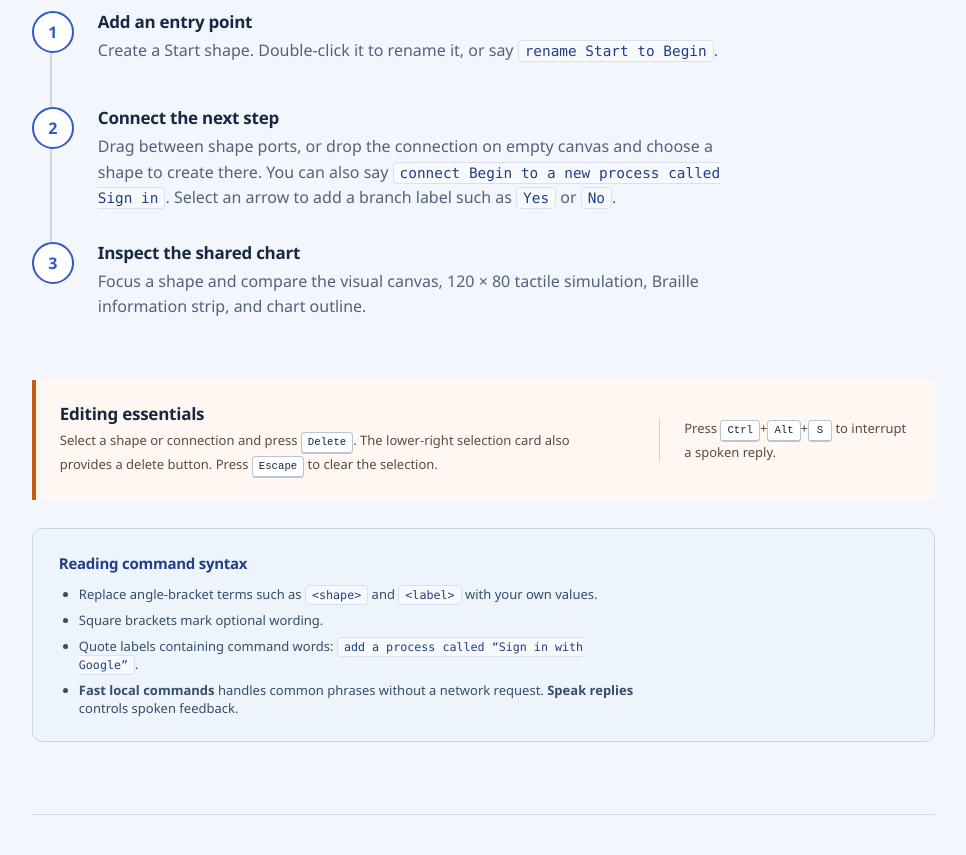
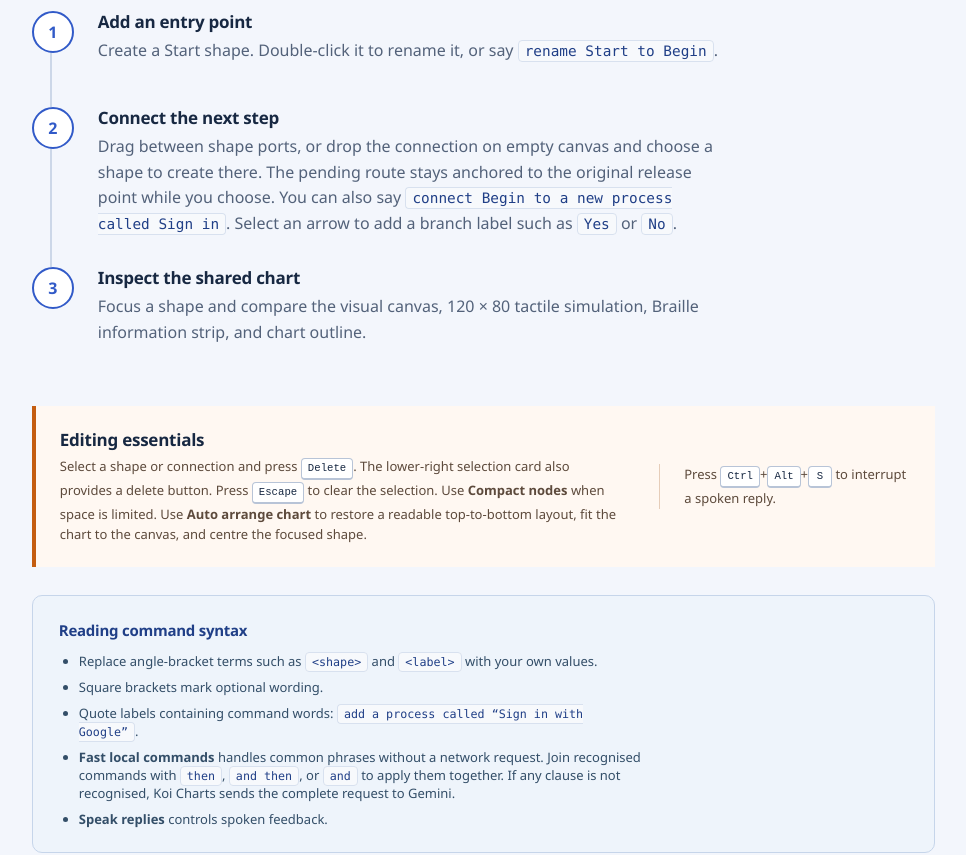
Before and after one commit to Shaurav-Vora/Koi-charts, a Next.js app: page /docs in a window 1280 px wide. Shown: the part 1100-1955 px from the top of the page, without its empty margins (313-1279 px from the left). Built offline with nearby package versions, Linux system fonts and the light colour scheme.

Commit message:
docs: explain recent canvas and voice features

```diff
--- a/src/app/docs/page.tsx
+++ b/src/app/docs/page.tsx
@@ -112,7 +112,7 @@ export default function Documentation() {
               <li>
                 <div>
                   <h3>Connect the next step</h3>
-                  <p>Drag between shape ports, or drop the connection on empty canvas and choose a shape to create there. You can also say <code>connect Begin to a new process called Sign in</code>. Select an arrow to add a branch label such as <code>Yes</code> or <code>No</code>.</p>
+                  <p>Drag between shape ports, or drop the connection on empty canvas and choose a shape to create there. The pending route stays anchored to the original release point while you choose. You can also say <code>connect Begin to a new process called Sign in</code>. Select an arrow to add a branch label such as <code>Yes</code> or <code>No</code>.</p>
                 </div>
               </li>
               <li>
@@ -126,7 +126,7 @@ export default function Documentation() {
             <div className="docs-note">
               <div>
                 <h3>Editing essentials</h3>
-                <p>Select a shape or connection and press <kbd>Delete</kbd>. The lower-right selection card also provides a delete button. Press <kbd>Escape</kbd> to clear the selection.</p>
+                <p>Select a shape or connection and press <kbd>Delete</kbd>. The lower-right selection card also provides a delete button. Press <kbd>Escape</kbd> to clear the selection. Use <strong>Compact nodes</strong> when space is limited. Use <strong>Auto arrange chart</strong> to restore a readable top-to-bottom layout, fit the chart to the canvas, and centre the focused shape.</p>
               </div>
               <p>Press <kbd>Ctrl</kbd>+<kbd>Alt</kbd>+<kbd>S</kbd> to interrupt a spoken reply.</p>
             </div>
@@ -137,7 +137,8 @@ export default function Documentation() {
                 <li>Replace angle-bracket terms such as <code>&lt;shape&gt;</code> and <code>&lt;label&gt;</code> with your own values.</li>
                 <li>Square brackets mark optional wording.</li>
                 <li>Quote labels containing command words: <code>add a process called &ldquo;Sign in with Google&rdquo;</code>.</li>
-                <li><strong>Fast local commands</strong> handles common phrases without a network request. <strong>Speak replies</strong> controls spoken feedback.</li>
+                <li><strong>Fast local commands</strong> handles common phrases without a network request. Join recognised commands with <code>then</code>, <code>and then</code>, or <code>and</code> to apply them together. If any clause is not recognised, Koi Charts sends the complete request to Gemini.</li>
+                <li><strong>Speak replies</strong> controls spoken feedback.</li>
               </ul>
             </div>
           </section>
```
Also changed, not shown: 1 other file (tests, documents, lock files or other folders).
